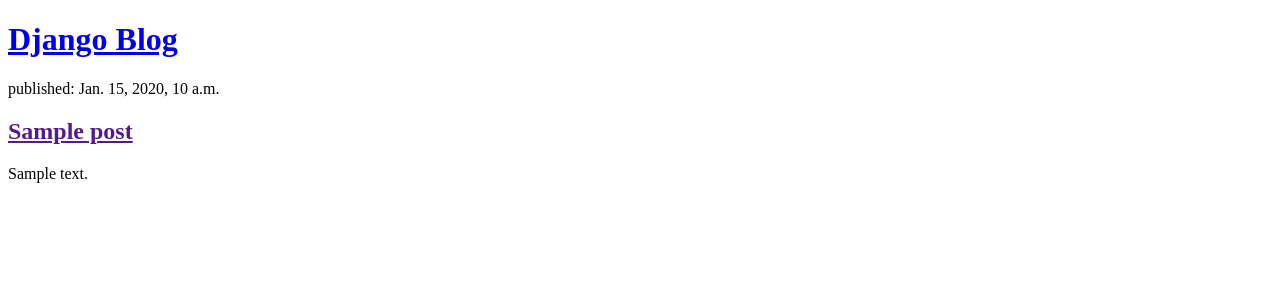
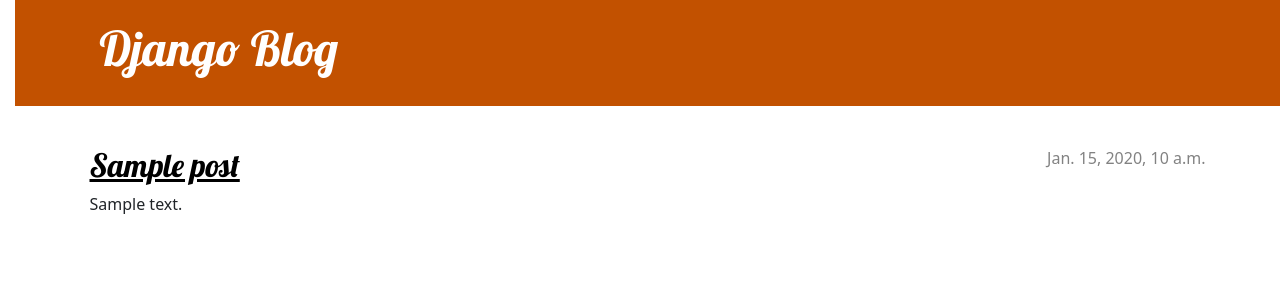
Before and after one commit to PabloBotero12/BLOG, a Django app: page / in a window 1280 px wide. Shown: the top 300 px of the page. Run offline with Django 4.2, Linux system fonts and the light colour scheme; tables that the repository leaves empty hold one stand-in row (values such as "Sample post").

Commit message:
Cambios en los templates

```diff
--- /dev/null
+++ b/notable_django/blog/static/css/blog.css
@@ -0,0 +1,79 @@
+h1 a, h2 a {
+    color: #C25100;
+    font-family: 'Lobster';
+}
+
+body {
+    padding-left: 15px;
+}
+
+.page-header {
+    background-color: #C25100;
+    margin-top: 0;
+    margin-bottom: 40px;
+    padding: 20px 20px 20px 40px;
+}
+
+.page-header h1,
+.page-header h1 a,
+.page-header h1 a:visited,
+.page-header h1 a:active {
+    color: #ffffff;
+    font-size: 36pt;
+    text-decoration: none;
+}
+
+h1,
+h2,
+h3,
+h4 {
+    font-family: 'Lobster', cursive;
+}
+
+.date {
+    color: #828282;
+}
+
+.save {
+    float: right;
+}
+
+.post-form textarea,
+.post-form input {
+    width: 100%;
+}
+
+.top-menu,
+.top-menu:hover,
+.top-menu:visited {
+    color: #ffffff;
+    float: right;
+    font-size: 26pt;
+    margin-right: 20px;
+}
+
+.post {
+    margin-bottom: 70px;
+}
+
+.post h2 a,
+.post h2 a:visited {
+    color: #000000;
+}
+
+.post > .date,
+.post > .actions {
+    float: right;
+}
+
+.btn-secondary,
+.btn-secondary:visited {
+    color: #C25100;
+    background: none;
+    border-color: #C25100;
+}
+
+.btn-secondary:hover {
+    color: #FFFFFF;
+    background-color: #C25100;
+}
--- /dev/null
+++ b/notable_django/blog/templates/blog/base.html
@@ -0,0 +1,27 @@
+{% load static %}
+<!DOCTYPE html>
+<html lang="en">
+<head>
+    <meta charset="UTF-8">
+    <meta name="viewport" content="width=device-width, initial-scale=1.0">
+    <title>Blog</title>
+    <link rel="stylesheet" href="https://cdn.jsdelivr.net/npm/bootstrap@5.1.3/dist/css/bootstrap.min.css" integrity="sha384-1BmE4kWBq78iYhFldvKuhfTAU6auU8tT94WrHftjDbrCEXSU1oBoqyl2QvZ6jIW3" crossorigin="anonymous">
+    <link rel="stylesheet" href="{% static 'css/blog.css' %}">
+    <link href="//fonts.googleapis.com/css?family=Lobster&subset=latin,latin-ext" rel="stylesheet" type="text/css">
+</head>
+<body>
+    <header class="page-header">
+        <div class="container">
+            <h1><a href="/">Django Blog</a></h1>
+        </div>
+      </header>
+      <main class="container">
+          <div class="row">
+              <div class="col">
+              {% block content %}
+              {% endblock %}
+              </div>
+          </div>
+      </main>
+</body>
+</html>
--- a/notable_django/blog/templates/blog/post_list.html
+++ b/notable_django/blog/templates/blog/post_list.html
@@ -1,21 +1,40 @@
+{% extends 'blog/base.html' %}
+
+{% load static %}
+
 <!DOCTYPE html>
 <html lang="en">
+
 <head>
     <meta charset="UTF-8">
     <meta name="viewport" content="width=device-width, initial-scale=1.0">
     <title>Blog</title>
+    <link rel="stylesheet" href="https://cdn.jsdelivr.net/npm/bootstrap@5.1.3/dist/css/bootstrap.min.css"
+        integrity="sha384-1BmE4kWBq78iYhFldvKuhfTAU6auU8tT94WrHftjDbrCEXSU1oBoqyl2QvZ6jIW3" crossorigin="anonymous">
+    <link rel="stylesheet" href="{% static 'css/blog.css' %}">
+    <link href="//fonts.googleapis.com/css?family=Lobster&subset=latin,latin-ext" rel="stylesheet" type="text/css">
 </head>
+
 <body>
-    <header>
-        <h1><a href="/">Django Blog</a></h1>
+    <header class="page-header">
+        <div class="container">
+            <h1><a href="/">Django Blog</a></h1>
+        </div>
     </header>
 
+    {% block content %}
+    <!-- Contenido específico de esta plantilla -->
     {% for post in posts %}
-    <article>
-        <time>published: {{ post.published_date }}</time>
-        <h2><a href="">{{ post.title }}</a></h2>
-        <p>{{ post.text|linebreaksbr }}</p>
-    </article>
+        <article class="post">
+            <time class="date">
+                {{ post.published_date }}
+            </time>
+            <h2><a href="{% url 'post_detail' pk=post.pk %}"">{{ post.title }}</a></h2>
+            <p>{{ post.text|linebreaksbr }}</p>
+        </article>
     {% endfor %}
+    {% endblock %}
+
 </body>
+
 </html>
--- a/notable_django/blog/urls.py
+++ b/notable_django/blog/urls.py
@@ -3,4 +3,5 @@
 
 urlpatterns = [
     path('', views.post_list, name='post_list'),
+    path('post/<int:pk>/', views.post_detail, name='post_detail'),
 ]
--- a/notable_django/blog/views.py
+++ b/notable_django/blog/views.py
@@ -3,9 +3,15 @@
 from django.shortcuts import render
 from django.utils import timezone
 from .models import Post
+from django.shortcuts import render, get_object_or_404
 
 def post_list(request):
     posts = Post.objects.filter(published_date__lte=timezone.now()).order_by('published_date')
     return render(request, 'blog/post_list.html', {'posts': posts})
 
+def post_detail(request, pk):
+    Post.objects.get(pk=pk)
+    post = get_object_or_404(Post, pk=pk)
+    return render(request, 'blog/post_detail.html', {'post': post})
+
 # Create your views here.
```
Also changed, not shown: notable_django/blog/templates/blog/post_detail.html (added, +23 -0 lines).
